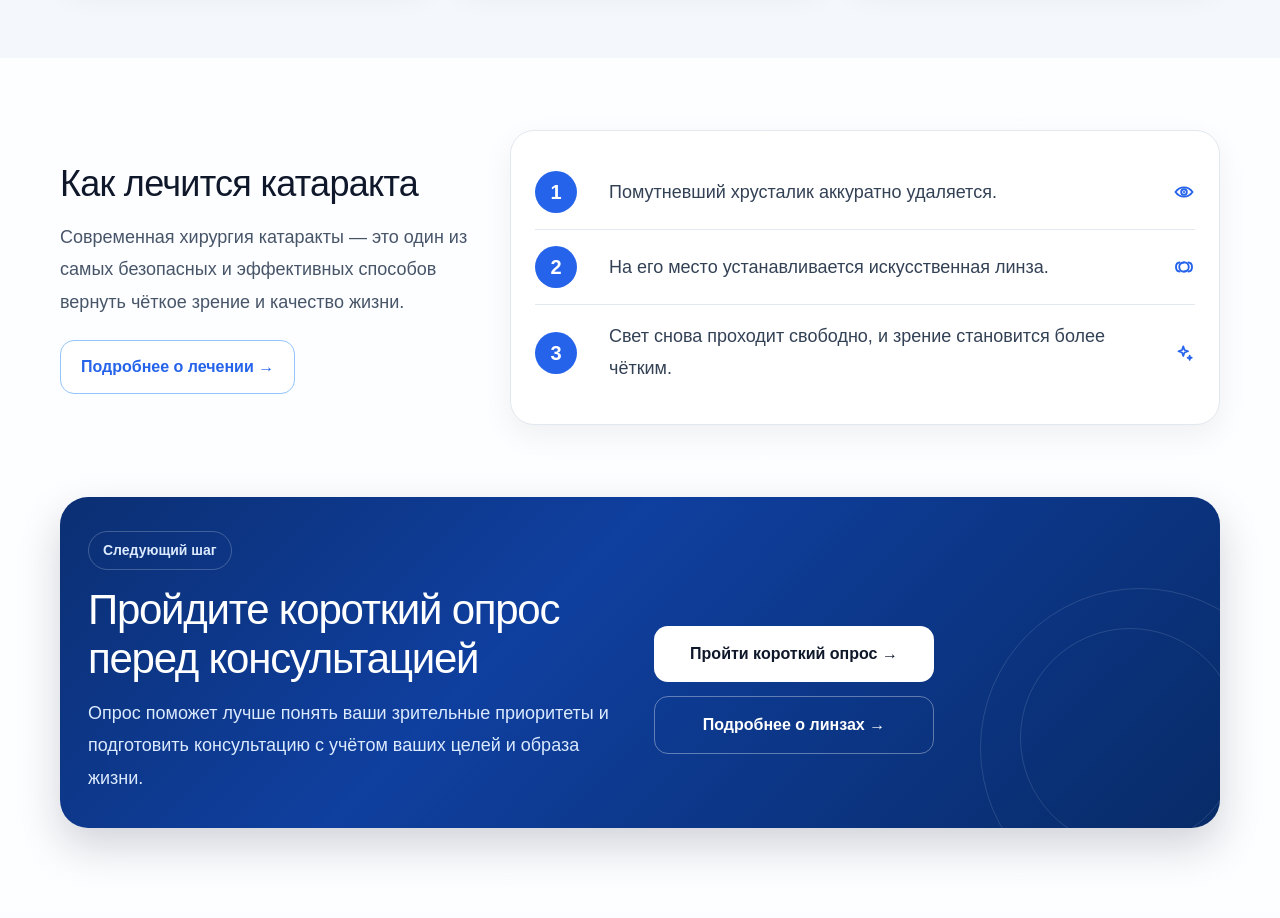
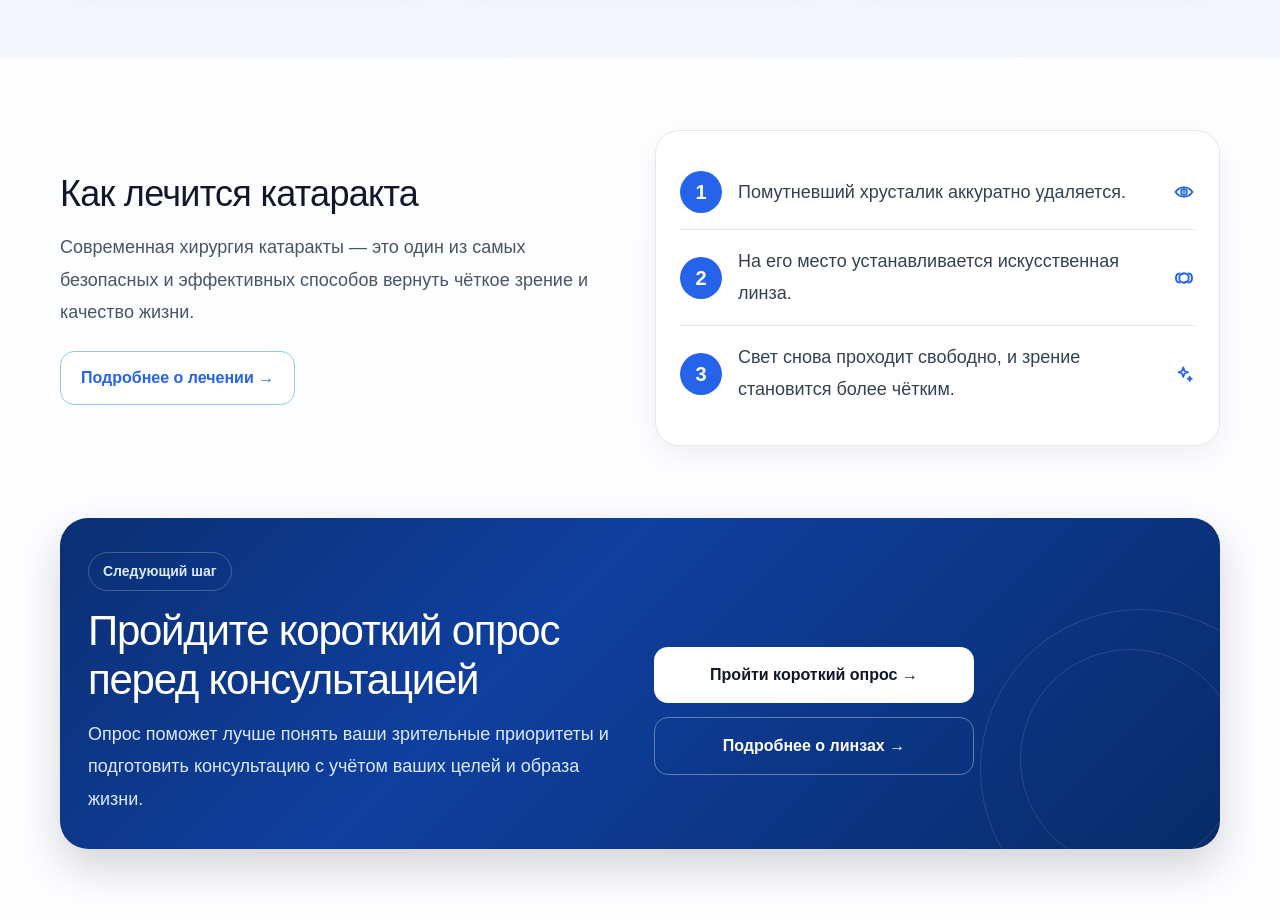
Before and after one commit to Amidro/moiglaza, a Next.js app: page /ru in a window 1280 px wide. Shown: the part 1880-2798 px from the top of the page. Built offline with nearby package versions, Linux system fonts and the light colour scheme.

Commit message:
Update page.tsx

```diff
--- a/app/ru/page.tsx
+++ b/app/ru/page.tsx
@@ -51,7 +51,7 @@ const cards = [
     linkText: "Подробнее об операции →",
     href: "/ru/katarakta",
     accent: false,
-    icon: <SurgeryIcon size={32} />
+    icon: <SurgeryIcon size={26} />
   },
   {
     title: "Какое зрение вы хотите после операции?",
@@ -97,7 +97,7 @@ export default function Page() {
     <>
       <Header />
 
-      <main>
+      <main style={{ overflowX: "hidden" }}>
         <section
           style={{
             background:
@@ -111,7 +111,8 @@ export default function Page() {
               maxWidth: 1160,
               margin: "0 auto",
               display: "grid",
-              gridTemplateColumns: "repeat(auto-fit,minmax(320px,1fr))",
+              gridTemplateColumns:
+                "repeat(auto-fit, minmax(min(100%, 320px), 1fr))",
               gap: 28,
               alignItems: "center"
             }}
@@ -135,7 +136,7 @@ export default function Page() {
 
               <h1
                 style={{
-                  fontSize: 54,
+                  fontSize: "clamp(38px, 8vw, 54px)",
                   lineHeight: 1.08,
                   margin: "0 0 18px",
                   color: "#0f172a",
@@ -298,7 +299,7 @@ export default function Page() {
 
               <h2
                 style={{
-                  fontSize: 36,
+                  fontSize: "clamp(30px, 6vw, 36px)",
                   lineHeight: 1.2,
                   margin: "0 0 14px",
                   color: "#0f172a",
@@ -324,7 +325,8 @@ export default function Page() {
             <div
               style={{
                 display: "grid",
-                gridTemplateColumns: "repeat(auto-fit,minmax(210px,1fr))",
+                gridTemplateColumns:
+                  "repeat(auto-fit, minmax(min(100%, 210px), 1fr))",
                 gap: 18,
                 alignItems: "stretch"
               }}
@@ -498,7 +500,7 @@ export default function Page() {
             >
               <h2
                 style={{
-                  fontSize: 36,
+                  fontSize: "clamp(30px, 6vw, 36px)",
                   lineHeight: 1.2,
                   margin: "0 0 14px",
                   color: "#0f172a",
@@ -512,7 +514,8 @@ export default function Page() {
             <div
               style={{
                 display: "grid",
-                gridTemplateColumns: "repeat(auto-fit,minmax(280px,1fr))",
+                gridTemplateColumns:
+                  "repeat(auto-fit, minmax(min(100%, 280px), 1fr))",
                 gap: 20
               }}
             >
@@ -588,7 +591,8 @@ export default function Page() {
               maxWidth: 1160,
               margin: "0 auto",
               display: "grid",
-              gridTemplateColumns: "minmax(280px, 420px) minmax(320px, 1fr)",
+              gridTemplateColumns:
+                "repeat(auto-fit, minmax(min(100%, 320px), 1fr))",
               gap: 30,
               alignItems: "center"
             }}
@@ -596,7 +600,7 @@ export default function Page() {
             <div>
               <h2
                 style={{
-                  fontSize: 36,
+                  fontSize: "clamp(30px, 6vw, 36px)",
                   lineHeight: 1.2,
                   margin: "0 0 16px",
                   color: "#0f172a",
@@ -641,7 +645,9 @@ export default function Page() {
                 borderRadius: 24,
                 padding: 24,
                 border: "1px solid #e2e8f0",
-                boxShadow: "0 10px 30px rgba(15,23,42,0.06)"
+                boxShadow: "0 10px 30px rgba(15,23,42,0.06)",
+                maxWidth: "100%",
+                overflow: "hidden"
               }}
             >
               {cataractSteps.map((step, index) => (
@@ -649,8 +655,8 @@ export default function Page() {
                   key={step}
                   style={{
                     display: "grid",
-                    gridTemplateColumns: "56px 1fr 30px",
-                    gap: 18,
+                    gridTemplateColumns: "42px minmax(0, 1fr) 24px",
+                    gap: 16,
                     alignItems: "center",
                     padding: "16px 0",
                     borderBottom:
@@ -670,7 +676,8 @@ export default function Page() {
                       alignItems: "center",
                       justifyContent: "center",
                       fontWeight: 700,
-                      fontSize: 20
+                      fontSize: 20,
+                      flexShrink: 0
                     }}
                   >
                     {index + 1}
@@ -680,7 +687,8 @@ export default function Page() {
                     style={{
                       color: "#334155",
                       lineHeight: 1.75,
-                      fontSize: 18
+                      fontSize: 18,
+                      minWidth: 0
                     }}
                   >
                     {step}
@@ -758,7 +766,8 @@ export default function Page() {
               <div
                 style={{
                   display: "grid",
-                  gridTemplateColumns: "repeat(auto-fit,minmax(280px,1fr))",
+                  gridTemplateColumns:
+                    "repeat(auto-fit, minmax(min(100%, 280px), 1fr))",
                   gap: 28,
                   alignItems: "center",
                   position: "relative",
@@ -768,7 +777,7 @@ export default function Page() {
                 <div>
                   <h2
                     style={{
-                      fontSize: 42,
+                      fontSize: "clamp(32px, 7vw, 42px)",
                       lineHeight: 1.15,
                       margin: "0 0 14px",
                       letterSpacing: "-0.03em"
@@ -804,7 +813,8 @@ export default function Page() {
                     style={{
                       textDecoration: "none",
                       padding: "16px 24px",
-                      minWidth: 280,
+                      width: "100%",
+                      maxWidth: 320,
                       textAlign: "center",
                       borderRadius: 14,
                       background: "#ffffff",
@@ -820,7 +830,8 @@ export default function Page() {
                     style={{
                       textDecoration: "none",
                       padding: "16px 24px",
-                      minWidth: 280,
+                      width: "100%",
+                      maxWidth: 320,
                       textAlign: "center",
                       borderRadius: 14,
                       border: "1px solid rgba(255,255,255,0.35)",
```
